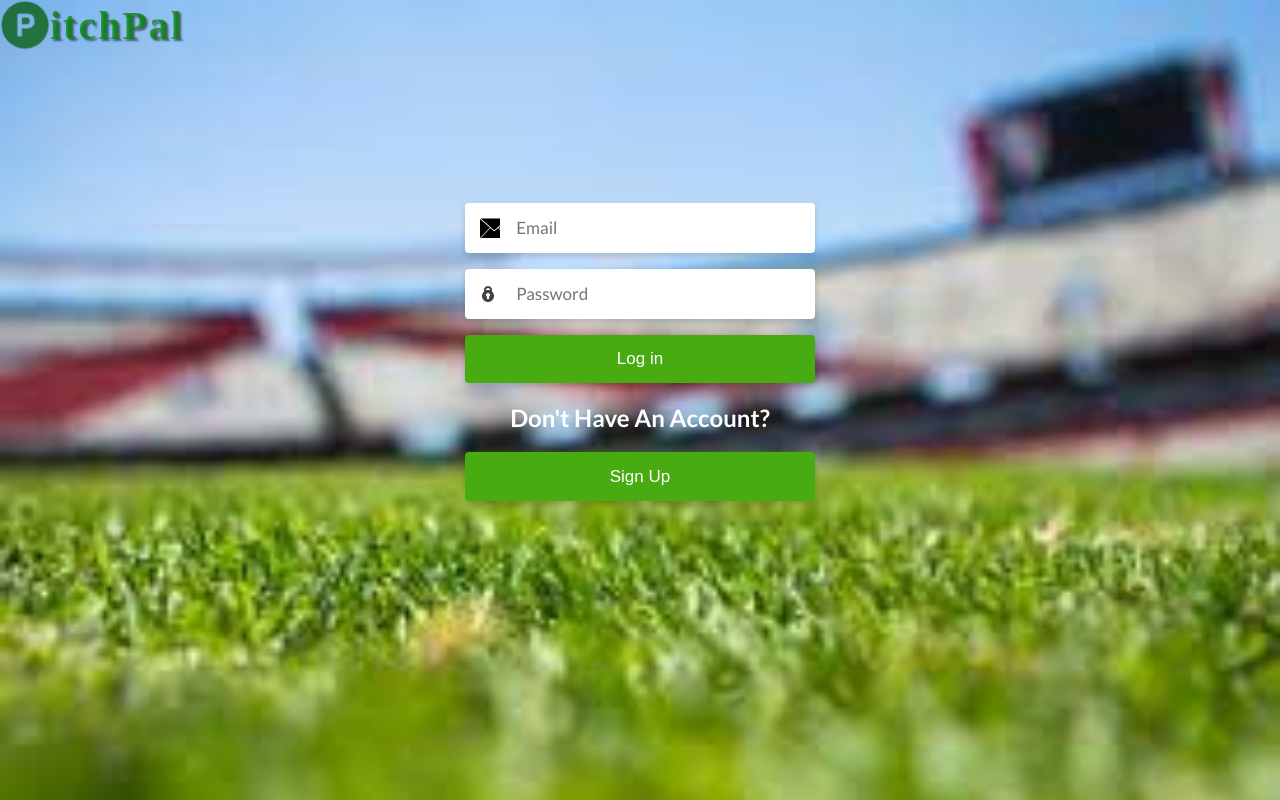
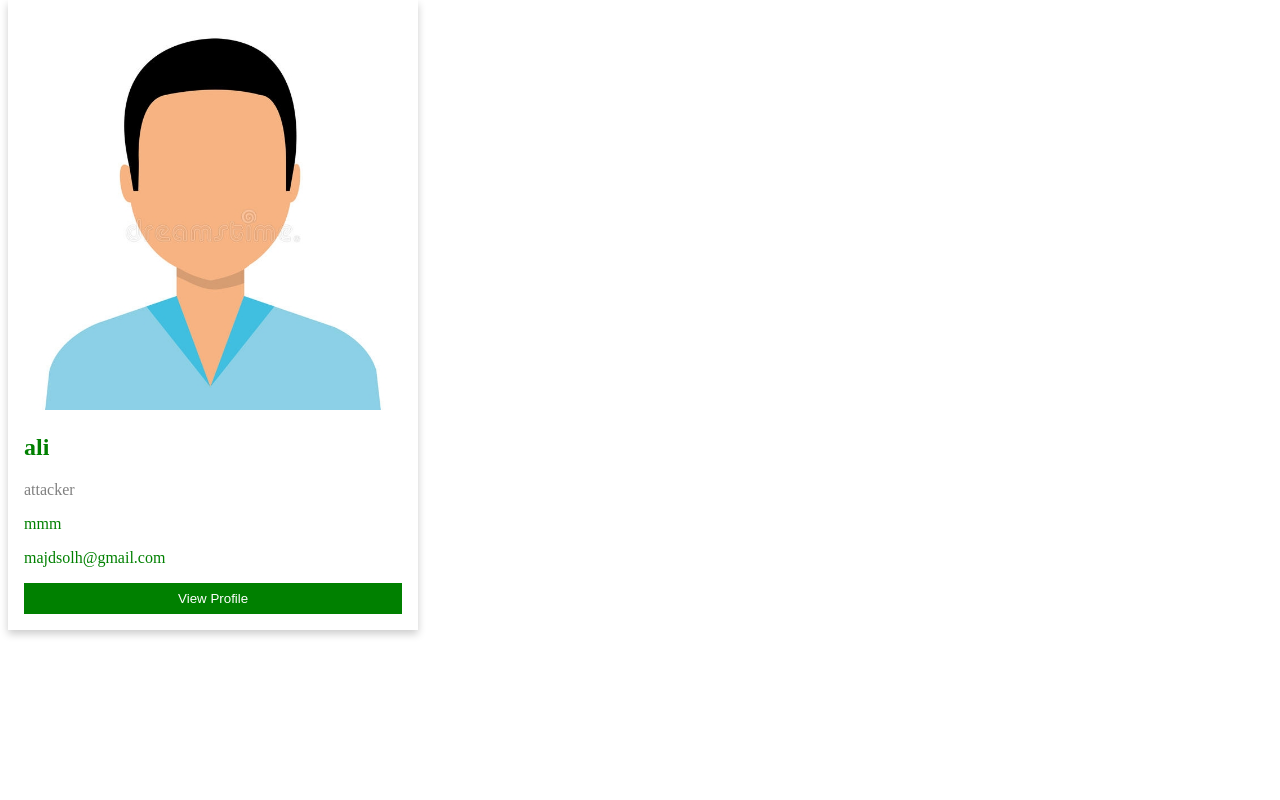
Before and after one commit to mhmdkhlf/PitchPal-Capstone-Project, a Vue app in the folder frontend_web/: page / in a window 1280 px wide. Before the commit this address led to /login. Built offline with nearby package versions, Linux system fonts and the light colour scheme; no server answers.

Commit message:
minor fixes and added of player card

```diff
--- /dev/null
+++ b/frontend_web/helpers/authentication.js
@@ -0,0 +1,32 @@
+import axios from "axios";
+export function isLoggedIn() {
+  if (sessionStorage.getItem("user")) {
+    return true;
+  }
+  return false;
+}
+export async function isPlayerAuthenticated(requestedPlayerID) {
+  let isPlayer = await axios.get(
+    "http://localhost:5000/api/getPlayerByEmail/" +
+      sessionStorage.getItem("user")
+  );
+  if (!isPlayer.data) {
+    return false;
+  }
+  if (!isPlayer.data.playerID !== requestedPlayerID) {
+    return false;
+  }
+  return true;
+}
+export async function isManagerAuthenticated(requestedManagerEmail) {
+  let isManager = await axios.get(
+    "http://localhost:5000/api/getManager/" + sessionStorage.getItem("user")
+  );
+  if (!isManager.data) {
+    return false;
+  }
+  if (!isManager.data.email !== requestedManagerEmail) {
+    return false;
+  }
+  return true;
+}
--- a/frontend_web/src/App.vue
+++ b/frontend_web/src/App.vue
@@ -1,7 +1,8 @@
 <template>
   <div></div>
   <!-- <loader /> -->
-  <router-view />
+  <!-- <router-view /> -->
+  <playercard :player-info="info" />
   <!-- <prr /> -->
   <!-- <p>hello</p>
   <img :src="src" alt="failed" ref="test" v-if="done" /> -->
@@ -16,10 +17,22 @@
 //import pf from "@/components/profilePicture.vue";
 //import prr from "./components/firstTimeManagerProfile.vue";
 // import uv from "./components/userRow.vue";
+import playercard from "./components/playerCard.vue";
 export default {
-  // components: {
-  //   prr,
-  // },
+  components: {
+    playercard,
+  },
+  data() {
+    return {
+      info: {
+        name: "ali",
+        playerID: "262-887",
+        position: "attacker",
+        email: "majdsolh@gmail.com",
+        description: "mmm",
+      },
+    };
+
     // mounted() {
     //   this.$router.push({
     //     name: "Profile",
@@ -56,6 +69,7 @@ export default {
     //     ).toString("base64")}`;
     //   },
     // },
+  },
 };
 </script>
 
--- a/frontend_web/src/components/managerProfile.vue
+++ b/frontend_web/src/components/managerProfile.vue
@@ -162,6 +162,7 @@ import axios from "axios";
 import loader from "./loader.vue";
 import confirmPopup from "./confirmationPopup.vue";
 import { Buffer } from "buffer";
+const helpers = require("../../helpers/authentication.js");
 export default {
   name: "playerProfileComponent",
   components: {
@@ -188,17 +189,6 @@ export default {
     },
   },
   methods: {
-    async getManagerData() {
-      const firstRequest = await axios.get(
-        "http://localhost:5000/api/getManager/" + sessionStorage.getItem("user")
-      );
-      let data = firstRequest.data;
-      if (data) {
-        this.managerData = data;
-      } else {
-        this.managerData = null;
-      }
-    },
     goToSportCenter() {
       this.$router.push("/sport-center-view");
     },
@@ -238,11 +228,9 @@ export default {
   async mounted() {
     this.$store.dispatch("setLoading");
     if (this.isSelfVisit) {
-      await this.getManagerData();
       if (
-        sessionStorage.getItem("user") === null ||
-        !this.managerData ||
-        this.$route.params.email !== this.managerData.email
+        !helpers.isLoggedIn &&
+        !helpers.isManagerAuthenticated(this.$route.params.email)
       ) {
         this.$store.dispatch("stopLoading");
         this.$router.push("/login");
--- /dev/null
+++ b/frontend_web/src/components/playerCard.vue
@@ -0,0 +1,130 @@
+<template>
+  <div class="all">
+    <div class="column">
+      <div class="card">
+        <img :src="src" alt="John" style="width: 100%" v-if="src" />
+        <img
+          src="../assets/images/image.jpg"
+          alt="John"
+          style="width: 100%"
+          v-else
+        />
+        <div class="container">
+          <h2>{{ playerInfo.name }}</h2>
+          <p class="title">{{ playerInfo.position }}</p>
+          <p>{{ playerInfo.description }}</p>
+          <p>{{ playerInfo.email }}</p>
+          <p>
+            <button class="button" @click="goToProfile()">View Profile</button>
+          </p>
+        </div>
+      </div>
+    </div>
+  </div>
+</template>
+<script>
+import axios from "axios";
+import { Buffer } from "buffer";
+export default {
+  name: "playerCardComponent",
+  props: ["playerInfo"],
+  data() {
+    return {
+      src: "",
+    };
+  },
+  beforeMount() {
+    this.$store.dispatch("setLoading");
+    axios
+      .get(
+        "http://localhost:5000/api/getProfilePictureByEmail/" +
+          this.playerInfo.email
+      )
+      .then((res) => {
+        if (res.data) {
+          this.src = `data:${res.data.img.contentType};base64,${Buffer.from(
+            res.data.img.data,
+            "utf-8"
+          ).toString("base64")}`;
+        }
+        this.$store.dispatch("stopLoading");
+      });
+  },
+  methods: {
+    goToProfile() {
+      if (!this.$store.playerInfo) {
+        this.$router.push(
+          "/player-profile/" + this.playerInfo.playerID + "/false"
+        );
+      } else {
+        if (this.$store.playerInfo.playerID === this.playerInfo.playerID) {
+          this.$router.push(
+            "/player-profile/" + this.playerInfo.playerID + "/true"
+          );
+        } else {
+          this.$router.push(
+            "/player-profile/" + this.playerInfo.playerID + "/false"
+          );
+        }
+      }
+    },
+  },
+};
+</script>
+<style lang="scss" scoped>
+.all {
+  box-sizing: border-box;
+  color: green !important;
+}
+
+*,
+*:before,
+*:after {
+  box-sizing: inherit;
+}
+
+.column {
+  float: left;
+  width: 33.3%;
+  margin-bottom: 16px;
+  padding: 0 8px;
+}
+
+@media screen and (max-width: 650px) {
+  .column {
+    width: 100%;
+    display: block;
+  }
+}
+
+.card {
+  box-shadow: 0 4px 8px 0 rgba(0, 0, 0, 0.2);
+}
+
+.container {
+  padding: 0 16px;
+}
+
+.container::after {
+  content: "";
+  clear: both;
+  display: table;
+}
+
+.title {
+  color: grey;
+}
+
+.button {
+  border: none;
+  outline: 0;
+  display: inline-block;
+  padding: 8px;
+  color: white;
+  background-color: #000;
+  text-align: center;
+  cursor: pointer;
+  width: 100%;
+  background-color: green;
+}
+</style>
--- a/frontend_web/src/components/playerProfile.vue
+++ b/frontend_web/src/components/playerProfile.vue
@@ -294,6 +294,7 @@ import axios from "axios";
 import loader from "./loader.vue";
 import confirmPopup from "./confirmationPopup.vue";
 import { Buffer } from "buffer";
+const helpers = require("../../helpers/authentication.js");
 export default {
   name: "playerProfileComponent",
   components: {
@@ -321,18 +322,6 @@ export default {
     },
   },
   methods: {
-    async getPlayerData() {
-      const Request = await axios.get(
-        "http://localhost:5000/api/getPlayerByEmail/" +
-          sessionStorage.getItem("user")
-      );
-      let data = Request.data;
-      if (data) {
-        this.playerdata = data;
-      } else {
-        this.playerdata = null;
-      }
-    },
     editProfile() {
       this.$router.push({
         path: "/first-player-profile",
@@ -369,11 +358,9 @@ export default {
   async mounted() {
     this.$store.dispatch("setLoading");
     if (this.isSelfVisit) {
-      await this.getPlayerData();
       if (
-        sessionStorage.getItem("user") === null ||
-        !this.playerdata ||
-        this.playerdata.playerID !== this.$route.params.id
+        !helpers.isLoggedIn &&
+        !helpers.isPlayerAuthenticated(this.$route.params.id)
       ) {
         this.$store.dispatch("stopLoading");
         this.$router.push("/login");
--- a/frontend_web/src/components/teamForm.vue
+++ b/frontend_web/src/components/teamForm.vue
@@ -85,7 +85,7 @@ export default {
       this.$store.dispatch("setLoading");
       if (!this.name || this.players.length == 0) {
         this.error =
-          "all fields must be filled and at least three players should be in the team";
+          "all fields must be filled and at least two players should be in the team";
         this.$store.dispatch("stopLoading");
       } else {
         axios
```
Lines whose indentation alone changed are shown as unchanged.
